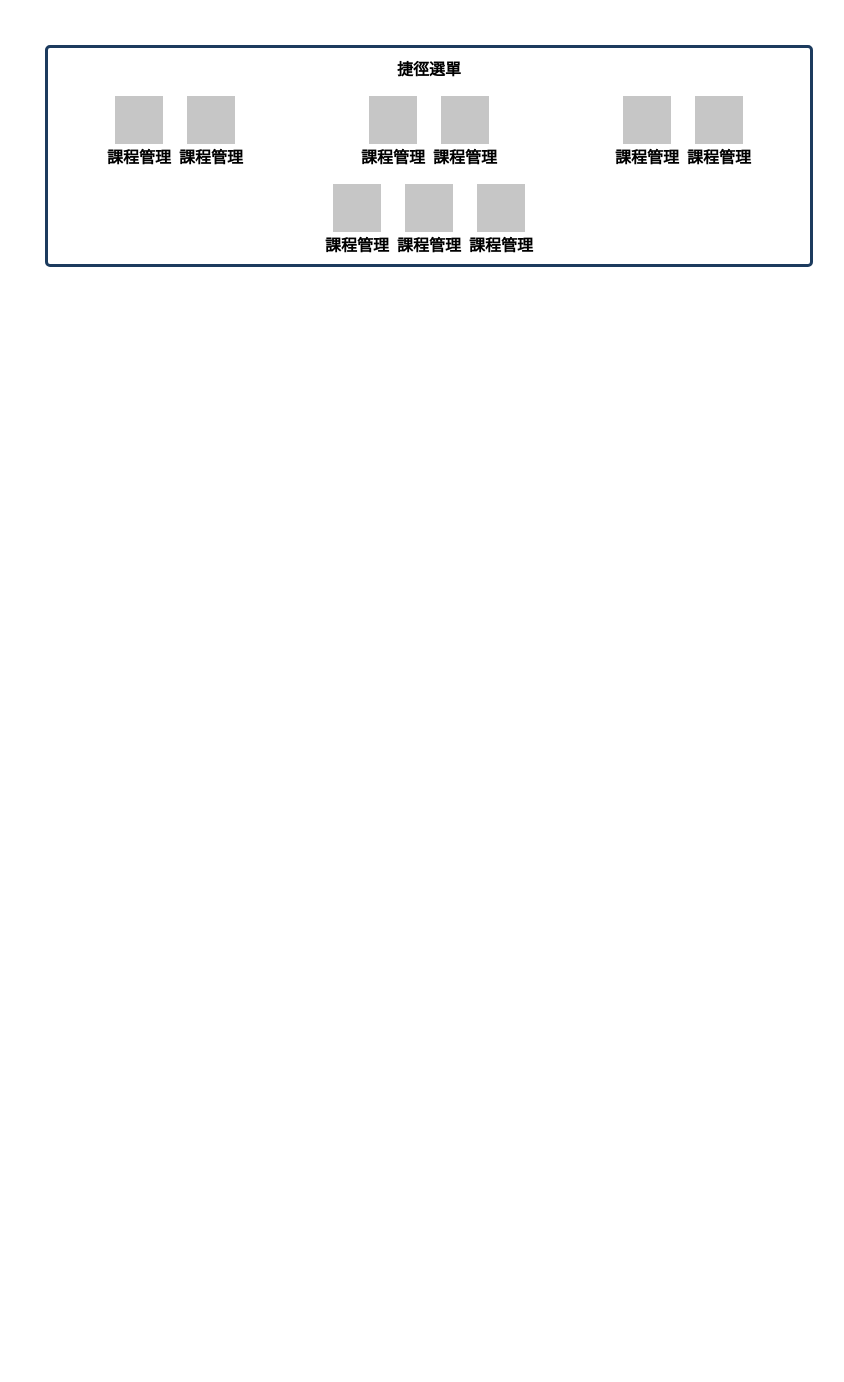
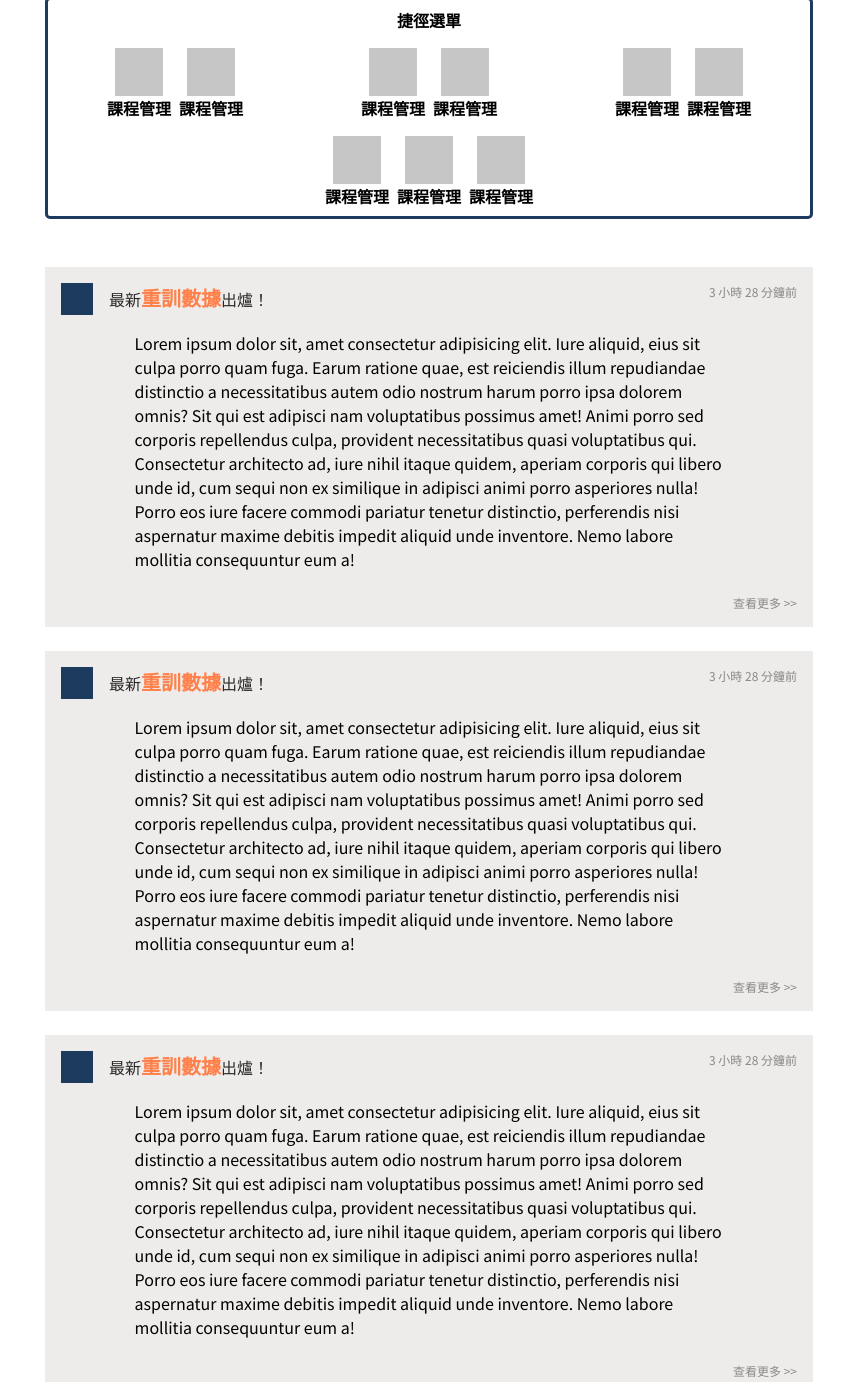
Before and after one commit to tedchen529/freefyt-template, a plain HTML site: page member.html in a window 1280 px wide. Shown: the part 542-1924 px from the top of the page, without its empty margins (211-1055 px from the left). Before the commit the page ends 857 px from the top, so only its background shows below. Drawn offline with Linux system fonts and the light colour scheme.

Commit message:
feat: Add cards for member homepage

```diff
--- a/member.css
+++ b/member.css
@@ -35,7 +35,6 @@
 
   section {
     width: 100%;
-    margin: 3rem 0;
   }
 
   h3 {
@@ -106,6 +105,7 @@
   width: 60%;
   border: 3px solid var(--b1-color);
   border-radius: 5px;
+  margin-top: 3rem;
 }
 
 .menu__container > p {
@@ -145,3 +145,62 @@
 .menu__text {
   font-weight: bold;
 }
+
+.activity__container {
+  width: 60%;
+  margin-top: 3rem;
+  display: grid;
+  row-gap: 1.5rem;
+}
+
+.activity__card {
+  width: 100%;
+  height: auto;
+  background-color: var(--g4-color);
+  padding: 1rem;
+  display: flex;
+  flex-direction: column;
+}
+
+.activity__card-heading {
+  display: flex;
+  justify-content: space-between;
+}
+
+.activity__card-icon {
+  width: 2rem;
+  height: 2rem;
+  background-color: var(--b1-color);
+}
+
+.activity__card-title {
+  font-size: var(--p-font-size);
+  color: var(--black-color);
+}
+
+.activity__card-title > span {
+  font-size: var(--h6-font-size);
+  font-weight: bold;
+  color: var(--o1-color);
+}
+
+.activity__card-time, .activity__card-link > a {
+  color: var(--g2-color);
+  font-size: var(--p-sm-font-size);
+  vertical-align: bottom;
+  text-decoration: none;
+}
+
+.activity__card-contents {
+  width: 80%;
+  margin: 1rem auto;
+}
+
+.activity__card-link {
+  align-self: flex-end;
+}
+
+.activity__wrapper {
+  display: flex;
+  gap: 1rem;
+}
--- a/member.html
+++ b/member.html
@@ -90,5 +90,87 @@
         </div>
       </div>
     </section>
+    <section class="activity">
+      <div class="container activity__container">
+        <div class="activity__card">
+          <div class="activity__card-heading">
+            <div class="activity__wrapper">
+              <div class="activity__card-icon"></div>
+              <div class="activity__card-title">
+                最新<span>重訓數據</span>出爐！
+              </div>
+            </div>
+            <div class="activity__card-time">3 小時 28 分鐘前</div>
+          </div>
+          <div class="activity__card-contents">
+            Lorem ipsum dolor sit, amet consectetur adipisicing elit. Iure
+            aliquid, eius sit culpa porro quam fuga. Earum ratione quae, est
+            reiciendis illum repudiandae distinctio a necessitatibus autem odio
+            nostrum harum porro ipsa dolorem omnis? Sit qui est adipisci nam
+            voluptatibus possimus amet! Animi porro sed corporis repellendus
+            culpa, provident necessitatibus quasi voluptatibus qui. Consectetur
+            architecto ad, iure nihil itaque quidem, aperiam corporis qui libero
+            unde id, cum sequi non ex similique in adipisci animi porro
+            asperiores nulla! Porro eos iure facere commodi pariatur tenetur
+            distinctio, perferendis nisi aspernatur maxime debitis impedit
+            aliquid unde inventore. Nemo labore mollitia consequuntur eum a!
+          </div>
+          <div class="activity__card-link"><a href="#">查看更多 >></a></div>
+          <!-- TODO: ">>" hover effect -->
+        </div>
+        <div class="activity__card">
+          <div class="activity__card-heading">
+            <div class="activity__wrapper">
+              <div class="activity__card-icon"></div>
+              <div class="activity__card-title">
+                最新<span>重訓數據</span>出爐！
+              </div>
+            </div>
+            <div class="activity__card-time">3 小時 28 分鐘前</div>
+          </div>
+          <div class="activity__card-contents">
+            Lorem ipsum dolor sit, amet consectetur adipisicing elit. Iure
+            aliquid, eius sit culpa porro quam fuga. Earum ratione quae, est
+            reiciendis illum repudiandae distinctio a necessitatibus autem odio
+            nostrum harum porro ipsa dolorem omnis? Sit qui est adipisci nam
+            voluptatibus possimus amet! Animi porro sed corporis repellendus
+            culpa, provident necessitatibus quasi voluptatibus qui. Consectetur
+            architecto ad, iure nihil itaque quidem, aperiam corporis qui libero
+            unde id, cum sequi non ex similique in adipisci animi porro
+            asperiores nulla! Porro eos iure facere commodi pariatur tenetur
+            distinctio, perferendis nisi aspernatur maxime debitis impedit
+            aliquid unde inventore. Nemo labore mollitia consequuntur eum a!
+          </div>
+          <div class="activity__card-link"><a href="#">查看更多 >></a></div>
+          <!-- TODO: ">>" hover effect -->
+        </div>
+        <div class="activity__card">
+          <div class="activity__card-heading">
+            <div class="activity__wrapper">
+              <div class="activity__card-icon"></div>
+              <div class="activity__card-title">
+                最新<span>重訓數據</span>出爐！
+              </div>
+            </div>
+            <div class="activity__card-time">3 小時 28 分鐘前</div>
+          </div>
+          <div class="activity__card-contents">
+            Lorem ipsum dolor sit, amet consectetur adipisicing elit. Iure
+            aliquid, eius sit culpa porro quam fuga. Earum ratione quae, est
+            reiciendis illum repudiandae distinctio a necessitatibus autem odio
+            nostrum harum porro ipsa dolorem omnis? Sit qui est adipisci nam
+            voluptatibus possimus amet! Animi porro sed corporis repellendus
+            culpa, provident necessitatibus quasi voluptatibus qui. Consectetur
+            architecto ad, iure nihil itaque quidem, aperiam corporis qui libero
+            unde id, cum sequi non ex similique in adipisci animi porro
+            asperiores nulla! Porro eos iure facere commodi pariatur tenetur
+            distinctio, perferendis nisi aspernatur maxime debitis impedit
+            aliquid unde inventore. Nemo labore mollitia consequuntur eum a!
+          </div>
+          <div class="activity__card-link"><a href="#">查看更多 >></a></div>
+          <!-- TODO: ">>" hover effect -->
+        </div>
+      </div>
+    </section>
   </body>
 </html>
```
